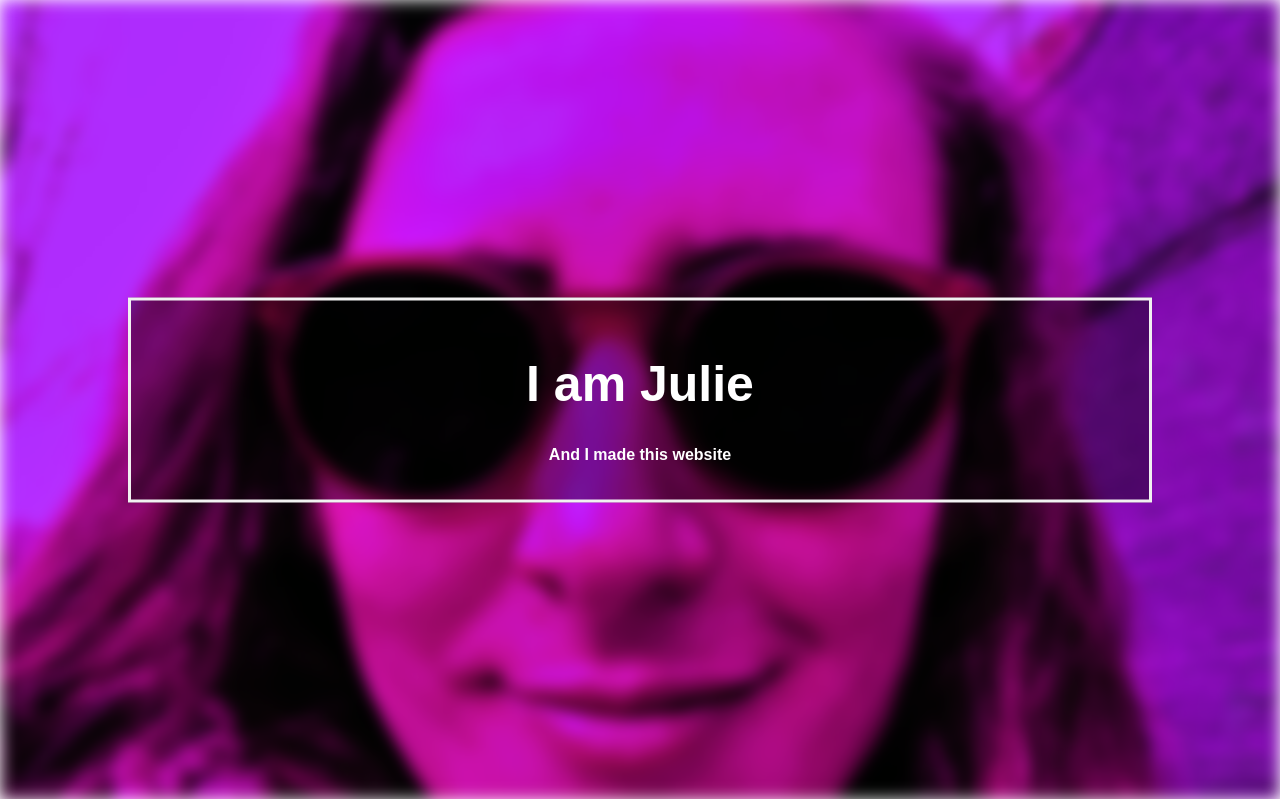
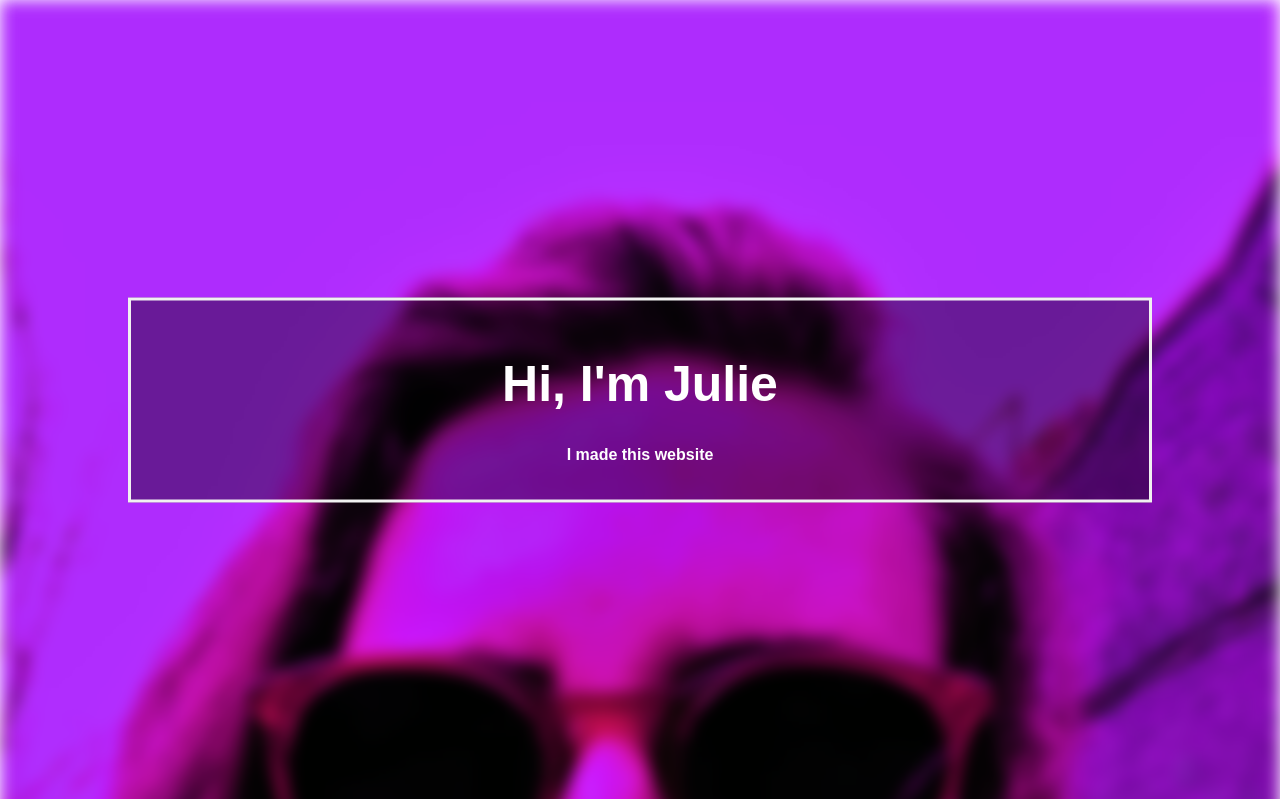
Before and after one commit to juliemoy/juliemoy.github.io, a plain HTML site: page index.html in a window 1280 px wide. Shown: the top 799 px of the page. Drawn offline with Linux system fonts and the light colour scheme.

Commit message:
made picture bigger, changed text

```diff
--- a/index.html
+++ b/index.html
@@ -10,8 +10,8 @@
   <div class = "bg-image"></div>
 
   <div class = "bg-text">
-    <h1>I am Julie</h1>
-    <p>And I made this website</p>
+    <h1>Hi, I'm Julie</h1>
+    <p>I made this website</p>
   </div>
 
 </body>
--- a/style.css
+++ b/style.css
@@ -12,14 +12,13 @@ body, html {
   /*Image used*/
   background-image: url("IMG_5919.png");
 
+  /*Full height*/
+  height: 200%;
+
+
   /*Add blur effect*/
   filter: blur(8px);
   -webkit-filter: blur(8px);
-
-  /*Full height*/
-
-  height: 100%;
-
 
   /* Center and scale image */
   background-position: center;
```
